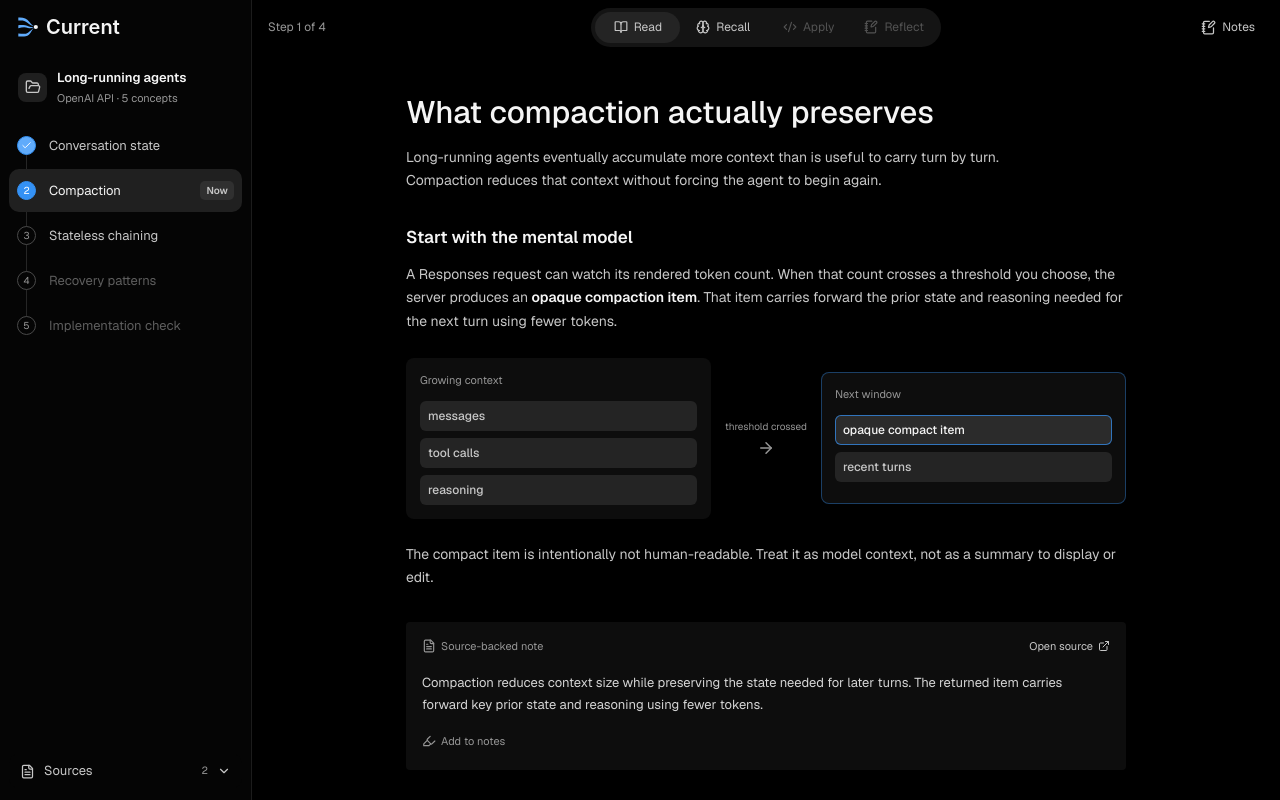
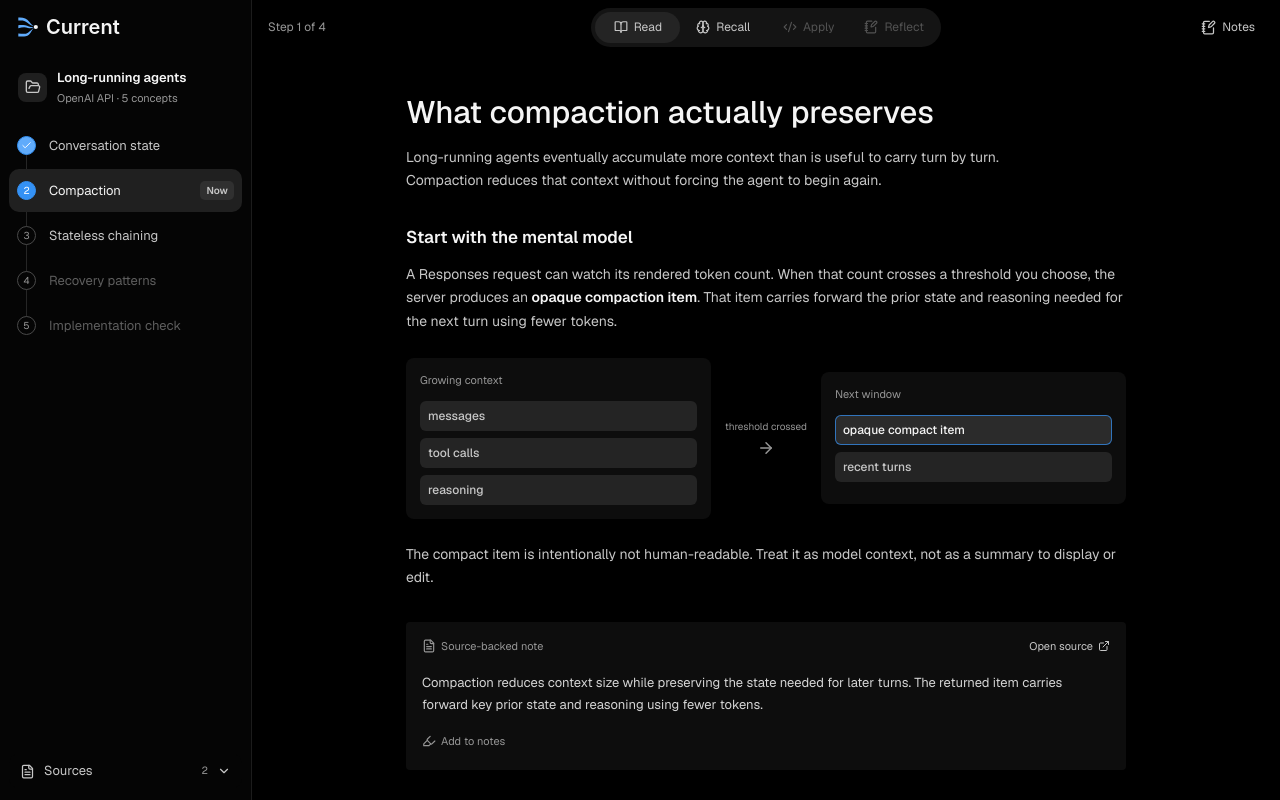
Before and after one commit to donovanmchenry/current, a Next.js app: page / in a window 1280 px wide. Built offline with nearby package versions, Linux system fonts and the light colour scheme; a web font is replaced by a local one.

Commit message:
Remove result panel outline

```diff
--- a/app/globals.css
+++ b/app/globals.css
@@ -206,7 +206,7 @@ code, pre, kbd { font-family: var(--font-geist-mono), monospace; letter-spacing:
 .diagram-stage { min-height: 132px; display: flex; flex-direction: column; gap: 7px; padding: 14px; border: 0; border-radius: 8px; background: #0d0d0d; box-shadow: none; }
 .diagram-stage > span { margin-bottom: 5px; color: var(--text-muted); font-size: 11px; }
 .diagram-stage strong { padding: 6px 8px; border-radius: 6px; color: var(--text-secondary); background: hsl(var(--muted)); font-size: 12px; font-weight: 480; }
-.diagram-stage.result { background: #0d0d0d; box-shadow: inset 0 0 0 1px hsl(var(--primary) / .38); }
+.diagram-stage.result { background: #0d0d0d; box-shadow: none; }
 .diagram-stage.result strong:first-of-type { color: var(--text); background: #2b2b2b; box-shadow: inset 0 0 0 1px hsl(var(--primary) / .72); }
 .diagram-arrow { display: grid; justify-items: center; gap: 5px; color: var(--text-muted); }
 .diagram-arrow span { font-size: 10px; white-space: nowrap; }
```
Also changed, not shown: 1 other file (tests, documents, lock files or other folders).
